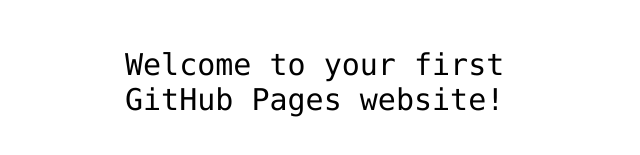
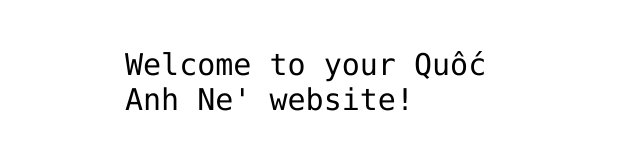
Before and after one commit to quocanhne/hello-world, a plain HTML site: page index.html in a window 1280 px wide. Shown: the part 341-496 px from the top of the page, without its empty margins (315-955 px from the left). Drawn offline with Linux system fonts and the light colour scheme.

Commit message:
Update index.html

```diff
--- a/index.html
+++ b/index.html
@@ -12,7 +12,7 @@
 <img src="https://octodex.github.com/images/daftpunktocat-thomas.gif" id="octocat" alt="octocat-gif" />
 
 <!-- Change this code here by copy and pasting your template on line 15 -->
-<p>Welcome to your first GitHub Pages website!</p>
+<p>Welcome to your Quốc Anh Ne' website!</p>
 
 </body>
 </html>
```
